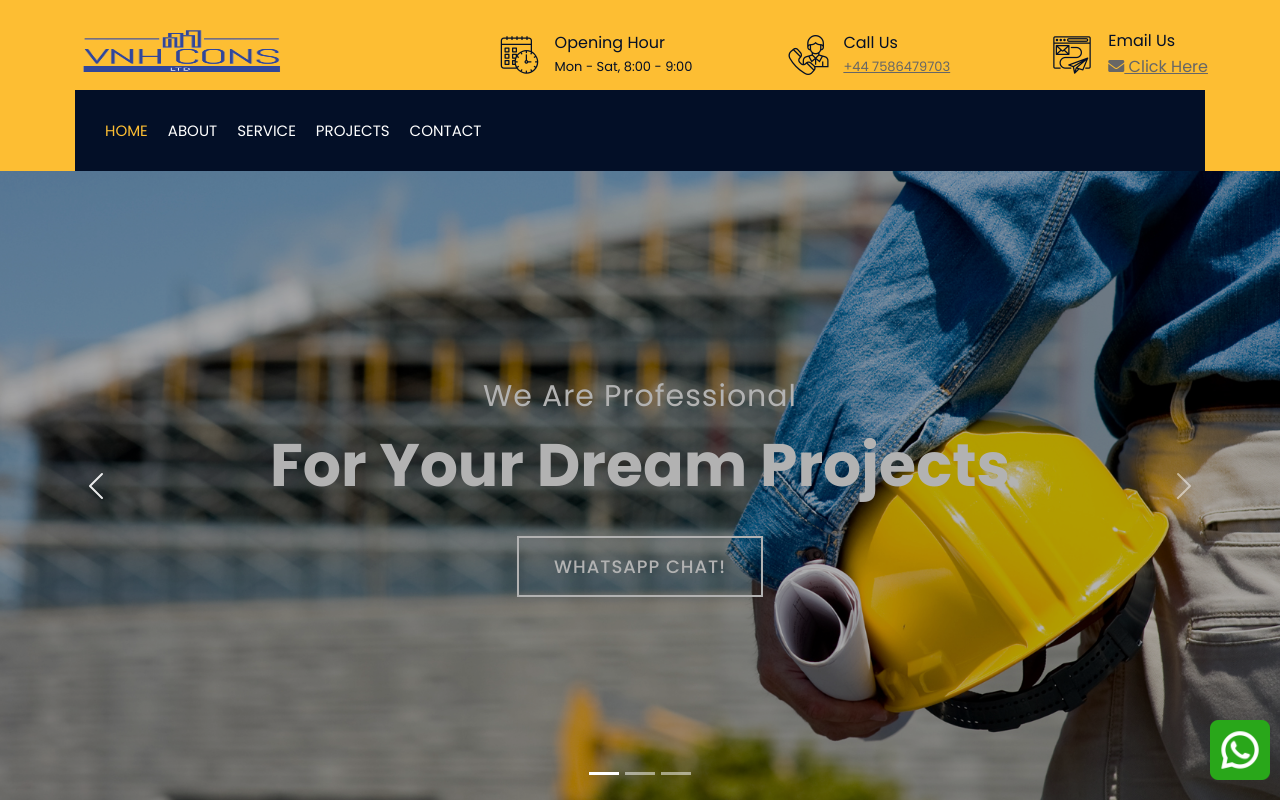
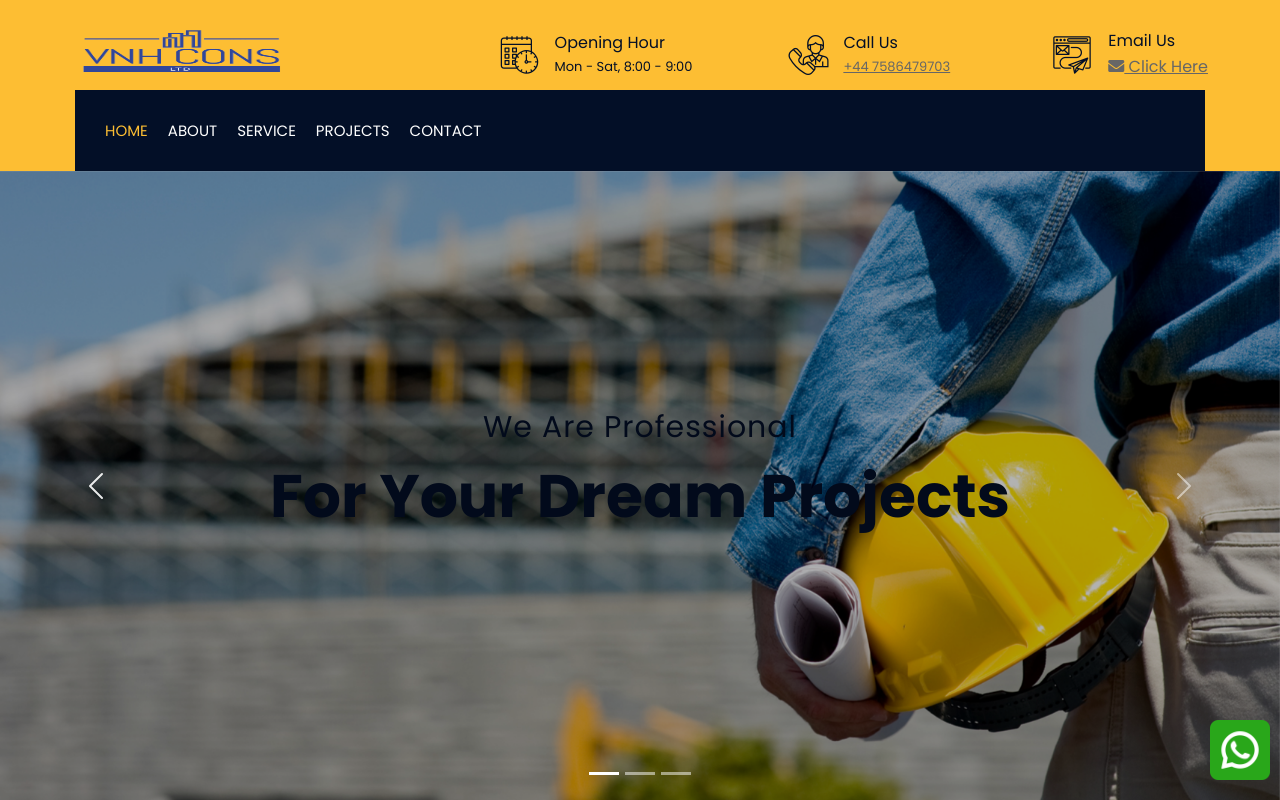
Before and after one commit to nikunj309/nn1, a React (Vite) app: page / in a window 1280 px wide. Both pictures are taken after a click on the button "Previous". Shown: the top 800 px of the page. Built offline with nearby package versions, Linux system fonts and the light colour scheme.

Commit message:
commit 7

```diff
--- a/index.html
+++ b/index.html
@@ -2,7 +2,7 @@
 <html lang="en">
   <head>
     <meta charset="UTF-8" />
-    <link rel="icon" type="image/svg+xml" href="/logo1.svg" />
+    <link rel="icon" type="image/svg+xml" href="/logo1.svg"  />
     <meta name="viewport" content="width=device-width, initial-scale=1.0" />
     <link href="https://cdn.jsdelivr.net/npm/bootstrap@5.2.3/dist/css/bootstrap.min.css" rel="stylesheet" integrity="sha384-rbsA2VBKQhggwzxH7pPCaAqO46MgnOM80zW1RWuH61DGLwZJEdK2Kadq2F9CUG65" crossorigin="anonymous">
     <link href="https://cdnjs.cloudflare.com/ajax/libs/font-awesome/5.10.0/css/all.min.css" rel="stylesheet">
--- a/src/App.css
+++ b/src/App.css
@@ -338,9 +338,9 @@ a:focus {
 }
 .whatsapp-float {
   position: fixed;
-  bottom: 20px; /* Adjust as needed */
-  right: 10px; /* Adjust as needed */
-  z-index: 1000; /* Ensure it's above other content */
+  bottom: 20px;
+  right: 10px;
+  z-index: 1000;
 }
 
 .carousel .carousel-caption {
@@ -356,14 +356,14 @@ a:focus {
 }
 
 .carousel .carousel-caption p {
-  color: #ffffff;
+  color: #030f27;
   font-size: 30px;
   margin-bottom: 10px;
   letter-spacing: 1px;
 }
 
 .carousel .carousel-caption h1 {
-  color: #ffffff;
+  color: #030f27;
   font-size: 60px;
   font-weight: 700;
   margin-bottom: 35px;
--- a/src/components/Carousel.jsx
+++ b/src/components/Carousel.jsx
@@ -85,12 +85,12 @@ const CarouselComponent = () => {
           alt="Carousel Image"
         />
         <Carousel.Caption>
-          <p className="animated fadeInRight" style={{color:"white"}}>We Are Professional</p>
+          <p className="animated fadeInRight" >We Are Professional</p>
           <h1 className="animated fadeInLeft">For Your Dream Projects</h1>
 
-          <Button variant="dark" href="https://api.whatsapp.com/send?phone=+44 7586479703">
+          {/* <Button variant="dark" href="https://api.whatsapp.com/send?phone=+44 7586479703">
             WhatsApp Chat!
-          </Button>
+          </Button> */}
         </Carousel.Caption>
       </Carousel.Item>
 
@@ -103,9 +103,9 @@ const CarouselComponent = () => {
         <Carousel.Caption>
           <p className="animated fadeInRight">Professional Builder</p>
           <h1 className="animated fadeInLeft">We Build Your Home</h1>
-          <Button variant="dark" href="https://api.whatsapp.com/send?phone=+44 7586479703">
+          {/* <Button variant="dark" href="https://api.whatsapp.com/send?phone=+44 7586479703">
             WhatsApp Chat!
-          </Button>
+          </Button> */}
         </Carousel.Caption>
       </Carousel.Item>
 
@@ -119,9 +119,9 @@ const CarouselComponent = () => {
         <Carousel.Caption>
           <p className="animated fadeInRight">We Are Trusted</p>
           <h1 className="animated fadeInLeft">For Your Dream Home</h1>
-          <Button variant="dark" href="https://api.whatsapp.com/send?phone=+44 7586479703">
+          {/* <Button variant="dark" href="https://api.whatsapp.com/send?phone=+44 7586479703">
             WhatsApp Chat!
-          </Button>
+          </Button> */}
         </Carousel.Caption>
       </Carousel.Item>
     </Carousel>
```
